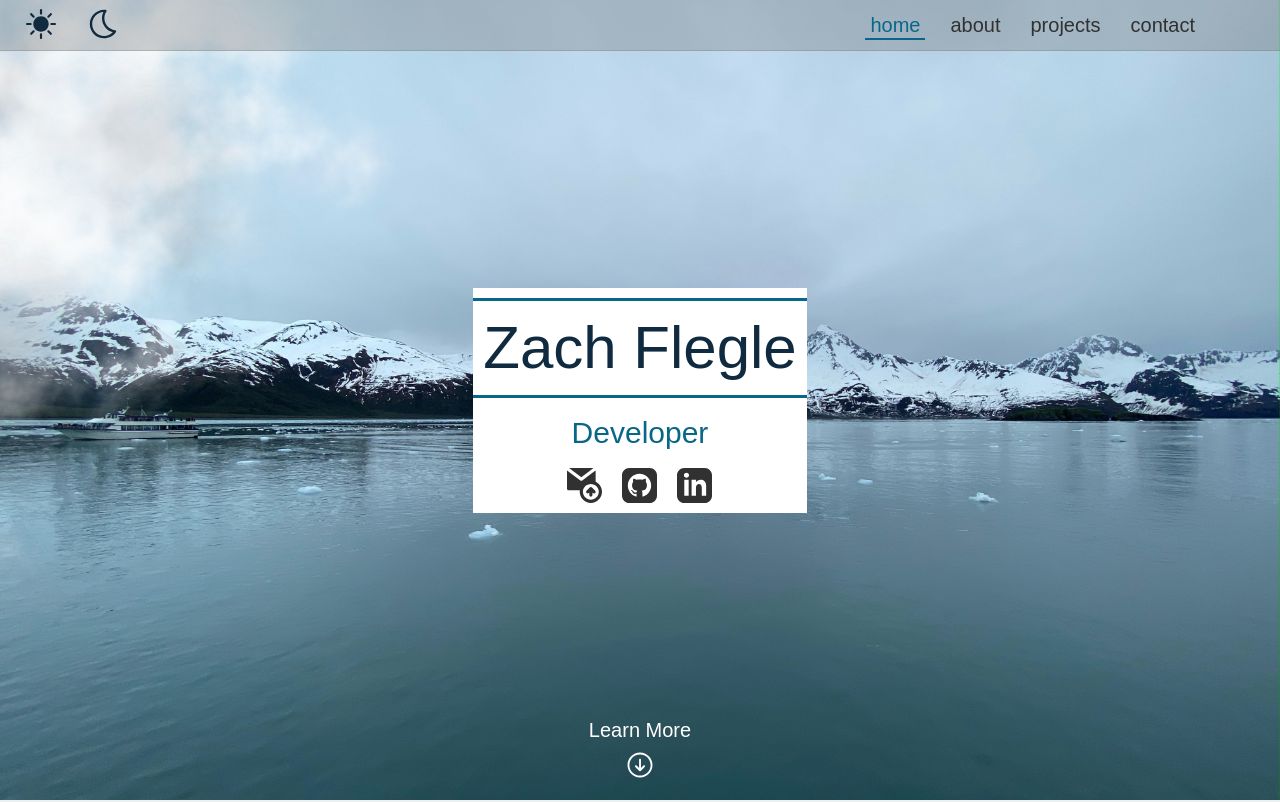
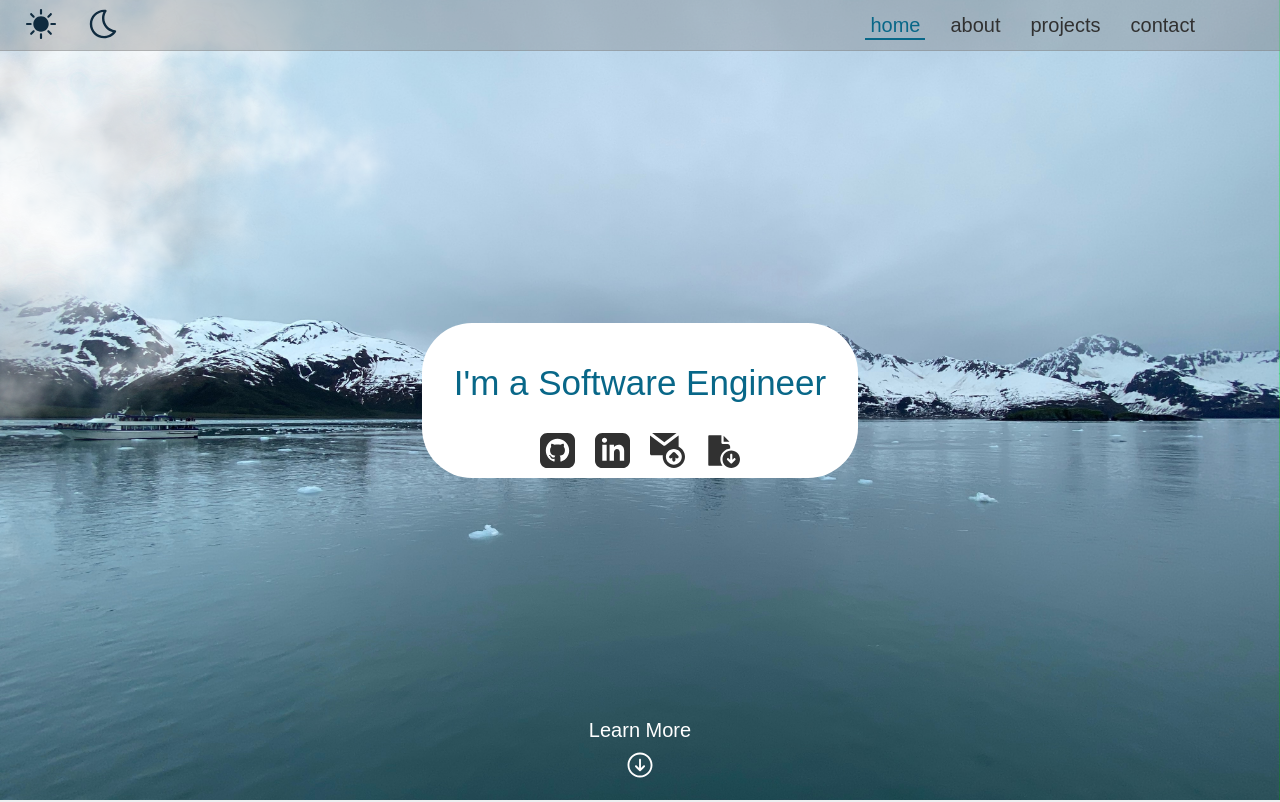
Before and after one commit to zflegle3/portfolio, a React (Create React App) app: page / in a window 1280 px wide. Shown: the top 802 px of the page. Built offline with nearby package versions, Linux system fonts and the light colour scheme.

Commit message:
Updated title animations

```diff
--- a/src/components/CloudBackSvg.js
+++ b/src/components/CloudBackSvg.js
@@ -8,7 +8,7 @@ function CloudBackSvg(props) {
         <div id="cloud-background" className="cloud-background">
 
             <div className="base-layer" style={{top: `-500px`, left:`-500px`}}>
-                <div className="cloud" id="cloud-base" style={{ filter: `url(#filter-base-bg)`, boxShadow: `500px 500px 100px 70px rgba(255, 255, 255, 1)`}}></div>
+                <div className="cloud" id="cloud-base" style={{ filter: `url(#filter-base-bg)`, boxShadow: `500px 500px 80px 120px rgba(255, 255, 255, 1)`}}></div>
             </div>
 
             {/* <div className="back-layer" style={{top: `-500px`, left:`-500px`}}>
--- a/src/components/CloudSvg.js
+++ b/src/components/CloudSvg.js
@@ -8,7 +8,6 @@ function CloudSvg(props) {
     //props.topVal
 
     const hideCloud = (e) => {
-        console.log(e.target)
         e.target.classList.add("hide-cloud");
         let revealCloud = setTimeout(function(){e.target.classList.remove("hide-cloud")},5000);
     };
@@ -19,7 +18,7 @@ function CloudSvg(props) {
     if (totWidth < 800) {
         offset = 30;
     }
-    //5% offset vertically &horizontally added to boxshadow and layer offsets to compensate for overlap conditions
+    //Offset vertically &horizontally added to boxshadow and layer offsets to compensate for overlap conditions
 
     return (
         //Cloud Container DIV
--- a/src/components/Home.js
+++ b/src/components/Home.js
@@ -1,4 +1,5 @@
 import '../styles/Home.css';
+import {useState, useEffect, useRef} from "react";
 
 import CloudsAll from "./CloudsAll";
 
@@ -9,7 +10,37 @@ import { ReactComponent as EmailSvg } from "../images/email.svg";
 import { ReactComponent as CvSvg } from "../images/cv.svg";
 import { ReactComponent as NextSvg } from "../images/next.svg";
 
+//GSAP
+import gsap from "gsap";
+import {ScrollTrigger} from "gsap/ScrollTrigger";
+gsap.registerPlugin(ScrollTrigger);
+
 function Home() {
+
+
+  useEffect(() => {
+
+    // ScrollTrigger.create({
+    //     trigger: "#home",
+    //     start: "top center",
+    //     end: "bottom center",
+    //     // id: "about-section",
+    //     // markers: true,
+    //     onEnter: () => selectLink("home"),
+    //     onLeave: () => resetLink("home"),
+    //     onEnterBack: () => selectLink("home"),
+    //     onLeaveBack: () => resetLink("home"),
+    // })
+
+    gsap.timeline({repeat:-1, repeatDelay: 0})
+      .from(".v-slides", {y:0, duration:1, ease:"back", delay: 2})
+      .to(".v-slides", {y:-100, duration:1, ease:"back", delay: 2})
+      .to(".v-slides", {y:-200, duration:1, ease:"back", delay: 2})
+      .to(".v-slides", {y:-300, duration:1, ease:"back", delay: 2})
+      .to(".v-slides", {y:-400, duration:1, ease:"back", delay: 2})
+    //   .to(".v-slides", {y:-50, duration:1, ease:"back"})
+
+  },[]);
 
 
 
@@ -17,18 +48,21 @@ function Home() {
     <div id="home" className="home">
         <div id="section-inc-0" className='inc-0'>0</div>
         <div className="home-content">
-            <p id="banner-name">Zach Flegle</p>
-            <p id="banner-title">Developer</p>
+
+            <div id="banner-name" className="slide-container">
+
+              <ul class="v-slides">
+
+                <li class="v-slide">Hi, I'm Zach Flegle</li>
+                <li class="v-slide">I'm a Software Engineer</li>
+                <li class="v-slide">Checkout my links below!</li>
+                <li class="v-slide">Scroll down to learn more!</li>
+                <li class="v-slide">Hi, I'm Zach Flegle</li>
+
+              </ul>
+
+            </div>
             <div id="banner-links" className="link-container">
-
-              <address>
-                <a href="mailto:zflegle3@gmail.com" className="link-item-home">
-                  <div className="link-svg-home">
-                    <EmailSvg />
-                  </div>
-                  <p>Email</p>
-                </a>
-              </address>
 
               <a href="https://github.com/zflegle3" className="link-item-home">
                 <div className="link-svg-home">
@@ -43,7 +77,25 @@ function Home() {
                 </div>
                 <p>LinkedIn</p>
               </a>
+
+              <address>
+                <a href="mailto:zflegle3@gmail.com" className="link-item-home">
+                  <div className="link-svg-home">
+                    <EmailSvg />
+                  </div>
+                  <p>Email</p>
+                </a>
+              </address>
+
+              <a href="https://www.linkedin.com/in/zach-flegle-185341a0/" className="link-item-home">
+                <div className="link-svg-home">
+                  <CvSvg />
+                </div>
+                <p>Resume</p>
+              </a>
+
             </div>
+
 
         </div>
 
--- a/src/styles/App.css
+++ b/src/styles/App.css
@@ -305,6 +305,7 @@ table {
 	******Colors*****
 	~~~~~~~~~~~~~~~~*/
 	/* Blue */
+	--bl8: #4BB3FD;
 	--bl7: #A2BCE0;
 	--bl6: #7EA8BE;
 	--bl5: #478aa1;
--- a/src/styles/Clouds.css
+++ b/src/styles/Clouds.css
@@ -150,7 +150,7 @@
   #cloud-background {
     position: absolute;
     /* z-index: 1; */
-    width: 450px;
-    height: 350px;
+    width: 500px;
+    height: 150px;
     overflow: visible;
   }
--- a/src/styles/Home.css
+++ b/src/styles/Home.css
@@ -57,15 +57,58 @@
 	flex-direction: column;
 	justify-content: center;
 	align-items: center;
+	border-radius: 5rem;
 }
 
-.home-content p:nth-child(1) {
+/* Home Title Animations */
+#banner-name {
 	font-size: var(--font-xl);
 	color: var(--text);
 	z-index: 2;
+	/* padding: 1rem; */
+	/* margin: 2rem 0rem 2rem 0rem; */
+}
+
+.slide-container {
+	/* border: 1px solid #4BB3FD; */
+	height: 100px;
+	overflow: hidden;
+	text-align: center;
+}
+
+ul.v-slides {
+	list-style-type: none;
 	padding: 1rem;
-	margin: 2rem 0rem 2rem 0rem;
+	margin: 0;
 }
+
+.v-slide {
+	font-size: var(--font-ml);
+	line-height: 100px;
+	color: var(--text-a)
+}
+
+ul.v-slides li:nth-child(1), li:nth-child(5) {
+	color: var(--text);
+	font-size: var(--font-l);
+}
+
+
+
+
+
+
+
+
+
+
+
+
+
+
+
+
+
 
 
 .home-content p:nth-child(2) {
@@ -159,7 +202,7 @@
 	}
 }
 
-#banner-name:after, #banner-name:before {
+/* #banner-name:after, #banner-name:before {
 	content:"";
 	position: absolute;
 	height: 3px;
@@ -188,7 +231,7 @@
 	75% {
 		transform: scale(0,1)
 	}
-}
+} */
 
 
 #banner-title, #banner-links {
```
